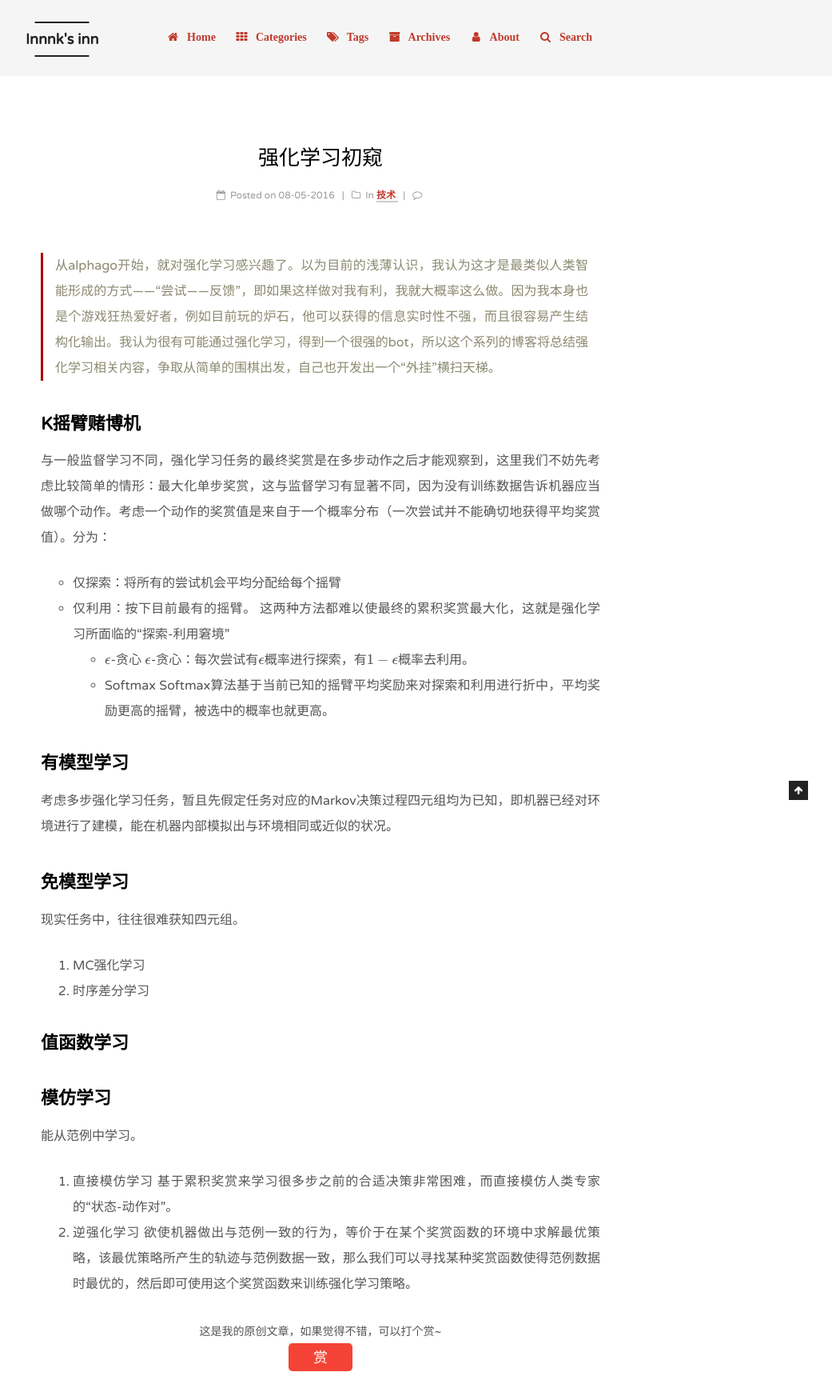
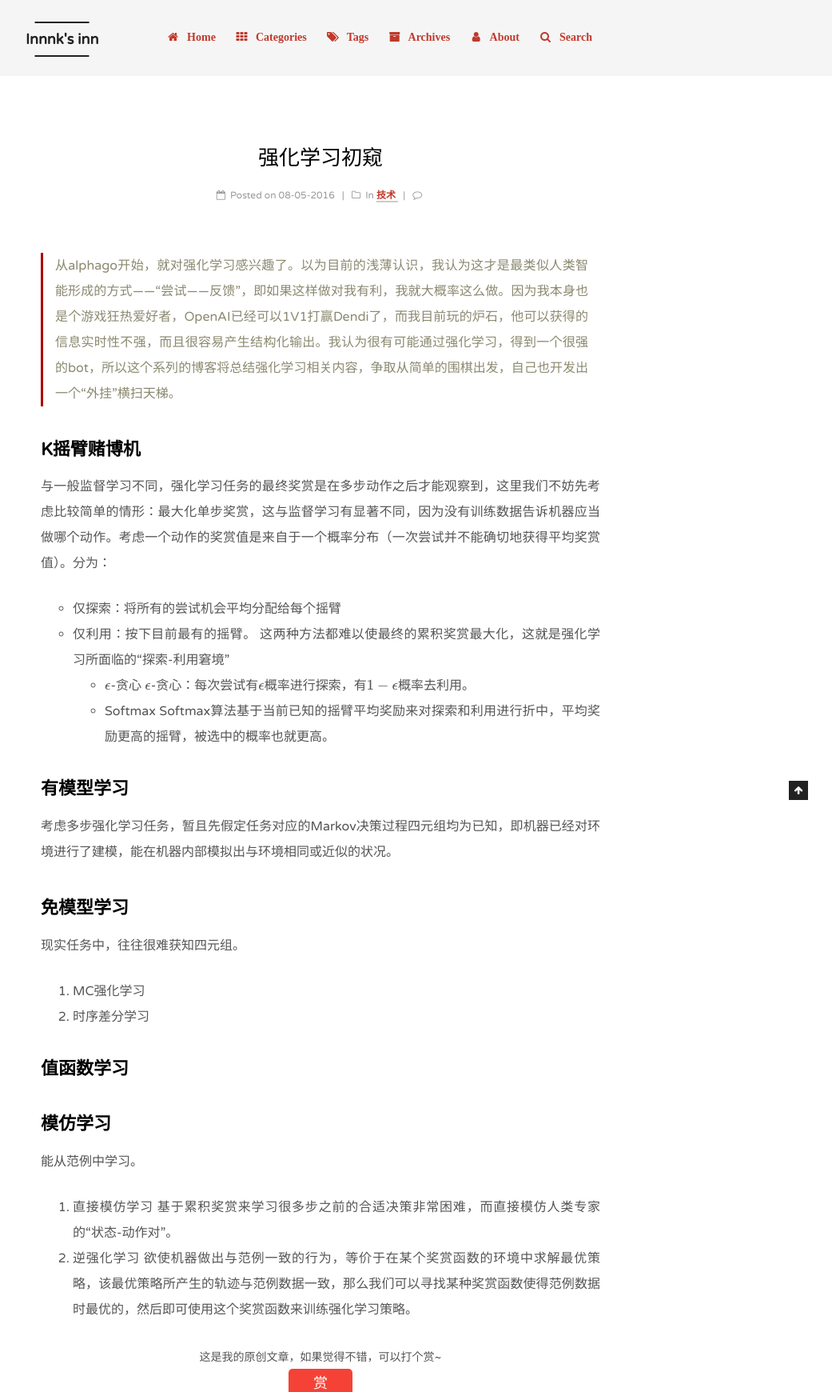
Before and after one commit to innnk/innnk.github.io, a Jekyll site: the page built from _posts/2016-05-08-rl.md, in a window 1280 px wide, cut to the strip 0-1740 px from the top of the page. Shown: the whole strip at 80% size, without its empty margins (239-1280 px from the left). Built offline with Jekyll 4.4.1, drawn with Linux system fonts in a browser that asks for light colours; formulas are drawn with MathJax 3; comment, search, counter and statistics services are not loaded.

Commit message:
update blog

```diff
--- a/_posts/2016-05-08-rl.md
+++ b/_posts/2016-05-08-rl.md
@@ -5,7 +5,7 @@ tags: [强化学习, 摘要, 总结]
 category: 技术
 mathjax: true
 ---
->从alphago开始，就对强化学习感兴趣了。以为目前的浅薄认识，我认为这才是最类似人类智能形成的方式——“尝试——反馈”，即如果这样做对我有利，我就大概率这么做。因为我本身也是个游戏狂热爱好者，例如目前玩的炉石，他可以获得的信息实时性不强，而且很容易产生结构化输出。我认为很有可能通过强化学习，得到一个很强的bot，所以这个系列的博客将总结强化学习相关内容，争取从简单的围棋出发，自己也开发出一个“外挂”横扫天梯。
+>从alphago开始，就对强化学习感兴趣了。以为目前的浅薄认识，我认为这才是最类似人类智能形成的方式——“尝试——反馈”，即如果这样做对我有利，我就大概率这么做。因为我本身也是个游戏狂热爱好者，OpenAI已经可以1V1打赢Dendi了，而我目前玩的炉石，他可以获得的信息实时性不强，而且很容易产生结构化输出。我认为很有可能通过强化学习，得到一个很强的bot，所以这个系列的博客将总结强化学习相关内容，争取从简单的围棋出发，自己也开发出一个“外挂”横扫天梯。
 
 ## K摇臂赌博机
 与一般监督学习不同，强化学习任务的最终奖赏是在多步动作之后才能观察到，这里我们不妨先考虑比较简单的情形：最大化单步奖赏，这与监督学习有显著不同，因为没有训练数据告诉机器应当做哪个动作。考虑一个动作的奖赏值是来自于一个概率分布（一次尝试并不能确切地获得平均奖赏值）。分为：
```
